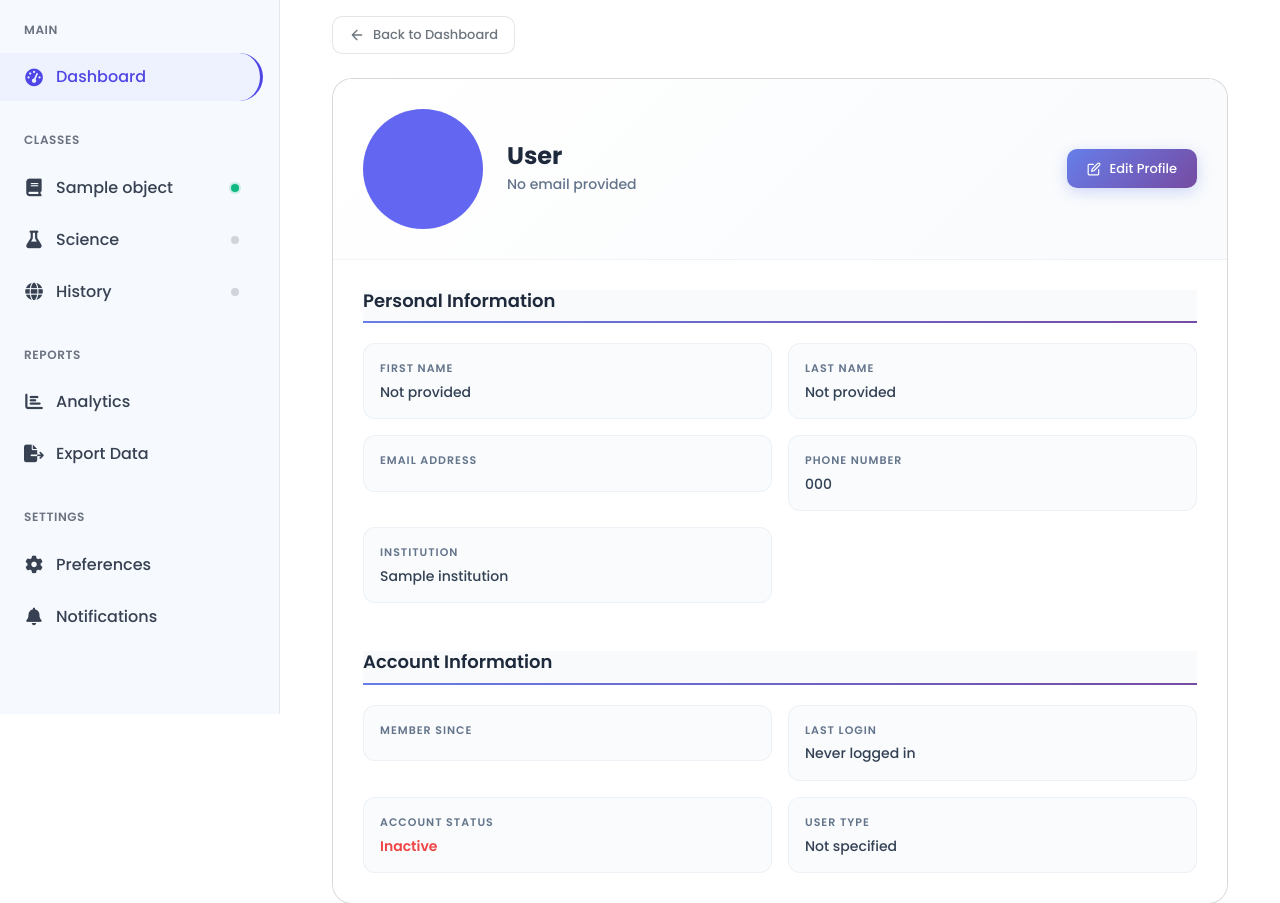
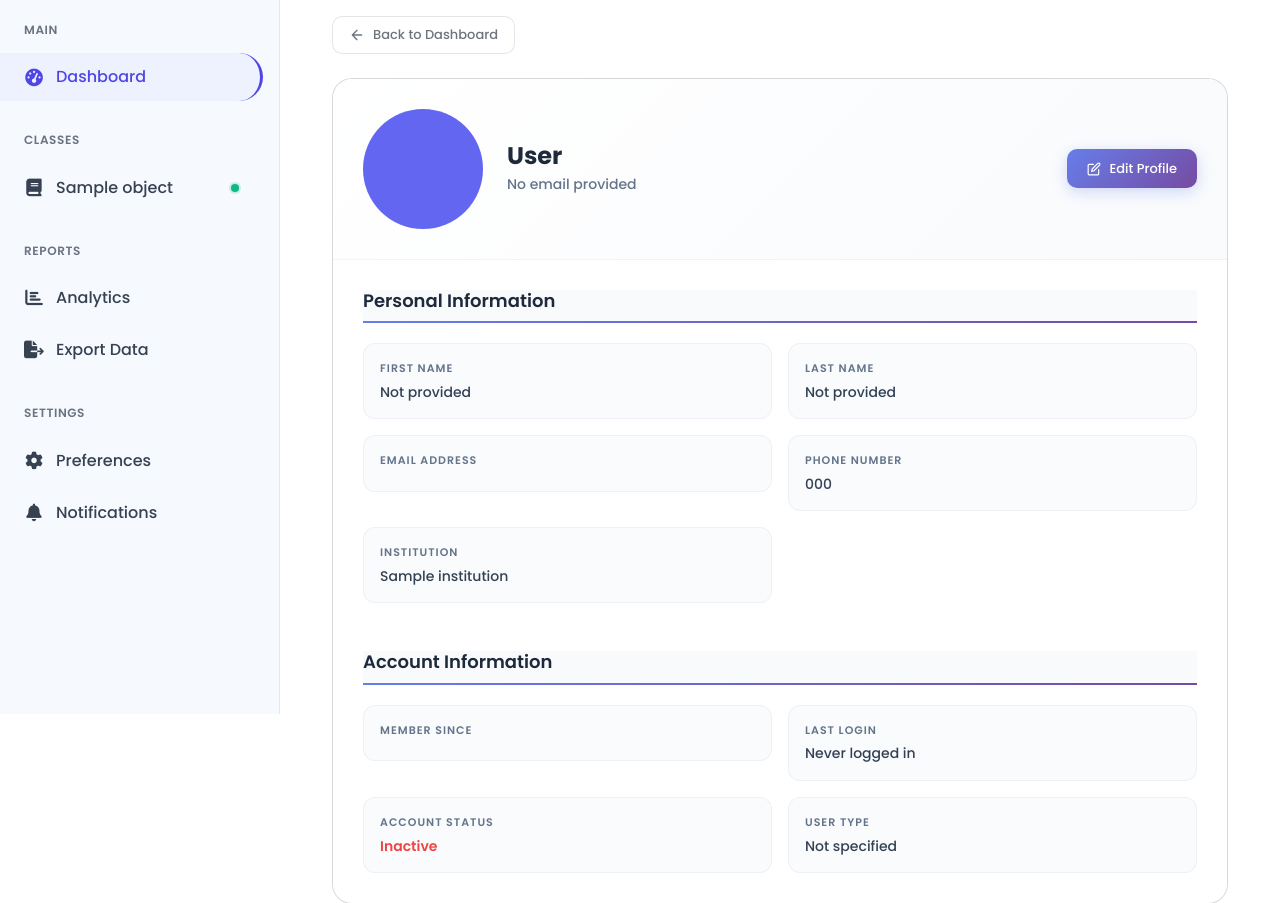
Before and after one commit to Draketzy/iclassroom, a Django app: template iClassroom/classroom/templates/classroom/profile.html in a window 1280 px wide. Shown: the part 86-989 px from the top of the page. Run offline with Django 3.2, Linux system fonts and the light colour scheme; the template is opened without the code that fills it: most values are stand-ins (such as "Sample title", 1, 10 or a date in 2020); some libraries are stand-ins or nearby versions.

Commit message:
Update teacher_sidebar.html

```diff
--- a/iClassroom/classroom/templates/classroom/teacher/teacher_sidebar.html
+++ b/iClassroom/classroom/templates/classroom/teacher/teacher_sidebar.html
@@ -34,20 +34,6 @@
                             <i class="fas fa-book nav-icon"></i>
                             <span class="nav-text">{{ class.object.course_name }}</span>
                             <span class="status-dot active"></span>
-                        </a>
-                    </li>
-                    <li class="nav-item">
-                        <a href="#" class="nav-link" title="Science">
-                            <i class="fas fa-flask nav-icon"></i>
-                            <span class="nav-text">Science</span>
-                            <span class="status-dot"></span>
-                        </a>
-                    </li>
-                    <li class="nav-item">
-                        <a href="#" class="nav-link" title="History">
-                            <i class="fas fa-globe nav-icon"></i>
-                            <span class="nav-text">History</span>
-                            <span class="status-dot"></span>
                         </a>
                     </li>
                 </ul>
```
